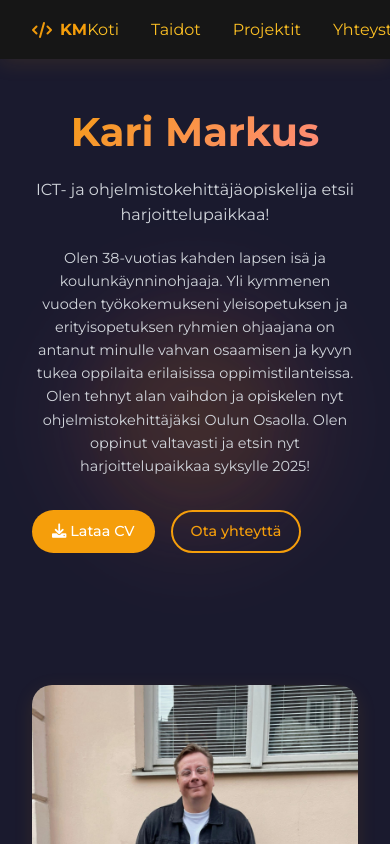
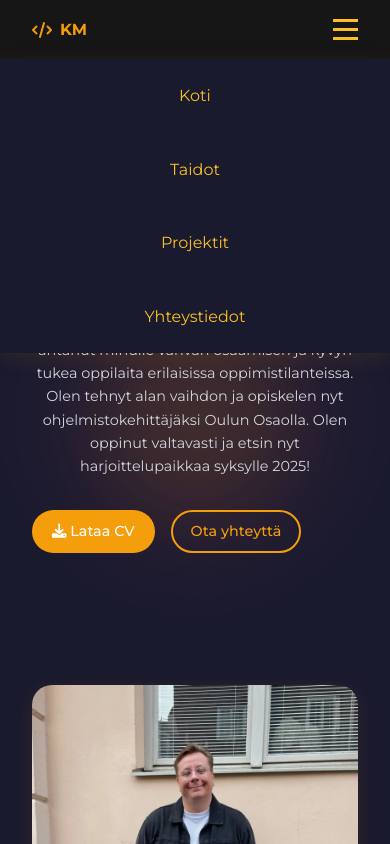
Before and after one commit to MarKar07/Portfolio, a plain HTML site: page index.html in a window 390 px wide. Both pictures are taken after a click on the element 345 px from the left and 29 px from the top of the page. Shown: the top 844 px of the page. Drawn offline with Linux system fonts and the light colour scheme.

Commit message:
Mobiilivalikon päivitys

```diff
--- a/css.css
+++ b/css.css
@@ -462,6 +462,24 @@ footer {
 @media screen and (max-width: 768px) {
     .nav-links {
         display: none;
+        position: absolute;
+        top: 100%;
+        left: 0;
+        width: 100%;
+        background: var(--bg-header);
+        flex-direction: column;
+        padding: 1rem 0;
+        box-shadow: var(--shadow);
+        z-index: 999;
+    }
+
+    .nav-links.mobile-active {
+        display: flex !important;
+    }
+
+    .nav-links li {
+        text-align: center;
+        padding: 0.5rem 0;
     }
 
     .mobile-menu {
@@ -492,7 +510,6 @@ footer {
         height: 200px;
     }
 }
-
 /* ================================
    ANIMATIONS
    ================================ */
--- a/script.js
+++ b/script.js
@@ -88,13 +88,13 @@ document.addEventListener('DOMContentLoaded', () => {
 // ================================
 // MOBILE MENU FUNCTIONALITY
 // ================================
+document.addEventListener('DOMContentLoaded', function() {
     const mobileMenu = document.querySelector('.mobile-menu');
     const navLinks = document.querySelector('.nav-links');
 
+    if (mobileMenu && navLinks) {
         mobileMenu.addEventListener('click', () => {
-    navLinks.style.display = navLinks.style.display === 'flex' ? 'none' : 'flex';
-
-    // Animate hamburger menu
+            navLinks.classList.toggle('mobile-active');
             mobileMenu.classList.toggle('active');
         });
 
@@ -102,12 +102,13 @@ mobileMenu.addEventListener('click', () => {
         document.querySelectorAll('.nav-links a').forEach(link => {
             link.addEventListener('click', () => {
                 if (window.innerWidth <= 768) {
-            navLinks.style.display = 'none';
+                    navLinks.classList.remove('mobile-active');
                     mobileMenu.classList.remove('active');
                 }
             });
         });
-
+    }
+});
 // ================================
 // ANIMATE ELEMENTS ON SCROLL
 // ================================
```
Lines whose indentation alone changed are shown as unchanged.
